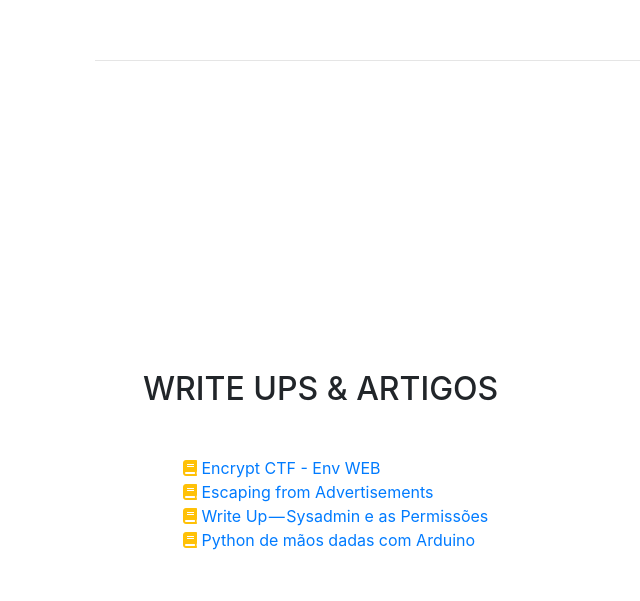
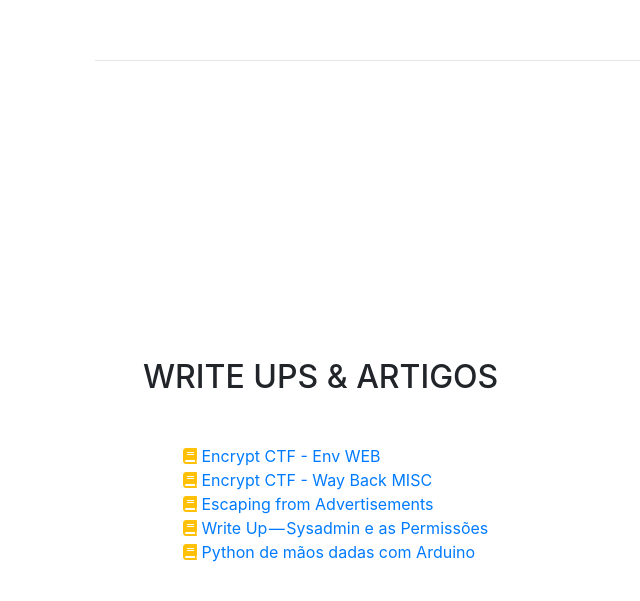
Before and after one commit to WallesonM/wallesonm.github.io, a website with bundled scripts: page index.html in a window 1280 px wide. Shown: the part 4745-5346 px from the top of the page, without its empty margins (177-817 px from the left). Built offline with nearby package versions, Linux system fonts and the light colour scheme; a web font is replaced by a local one.

Commit message:
new writeup

```diff
--- a/index.html
+++ b/index.html
@@ -295,9 +295,14 @@ Casado há mais de 4 anos, com quem assisto séries e filmes, me dá total apoio
         <div class="my-auto">
           <h2 class="mb-5">Write Ups &amp; Artigos</h2>
           <ul class="fa-ul mb-0">
+
           	<li>
               <i class="fa fa-book text-warning"></i>
               <a href="https://bit.ly/2TR6CAN" target="_blank">Encrypt CTF - Env WEB</a>
+            </li>
+            <li>
+              <i class="fa fa-book text-warning"></i>
+              <a href="https://bit.ly/2UtFXy9" target="_blank">Encrypt CTF - Way Back MISC</a>
             </li>
             <li>
               <i class="fa fa-book text-warning"></i>
```
